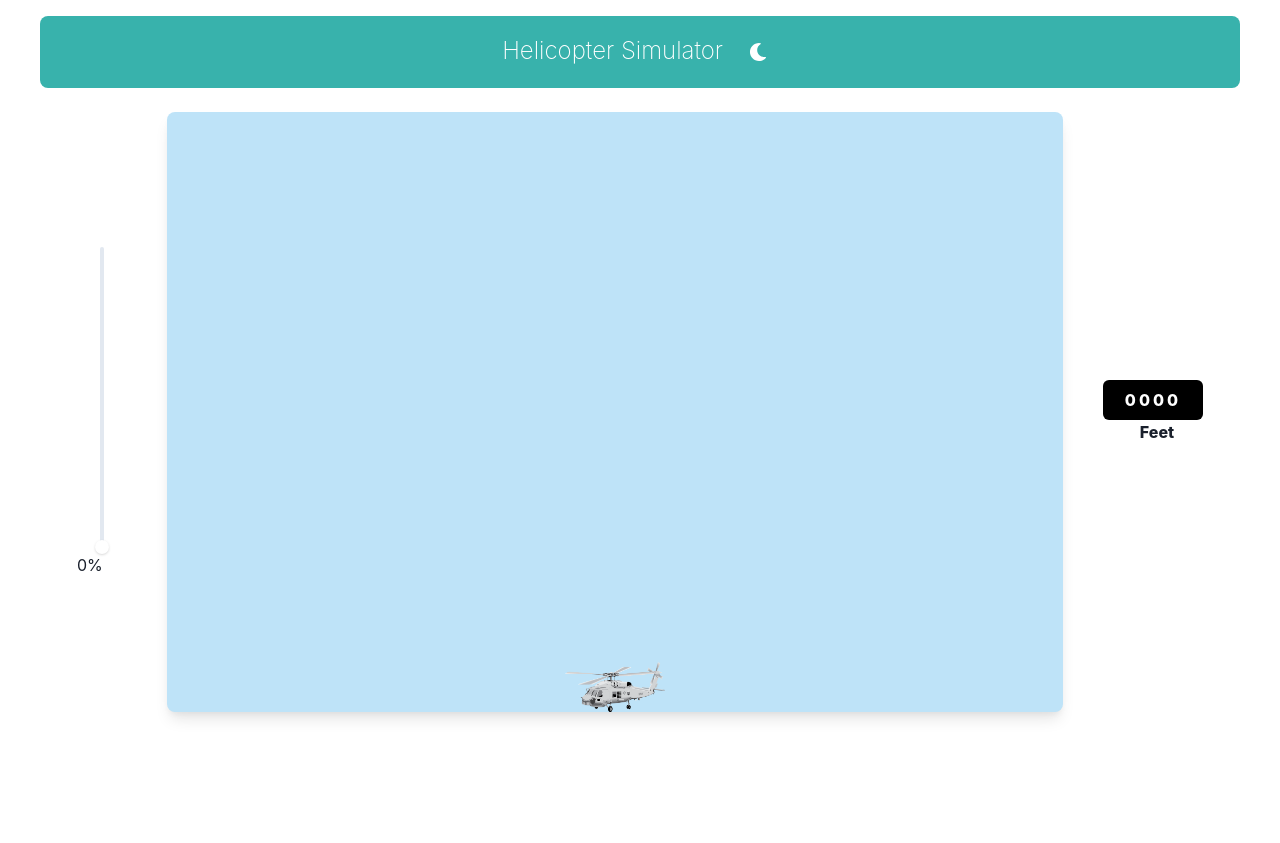
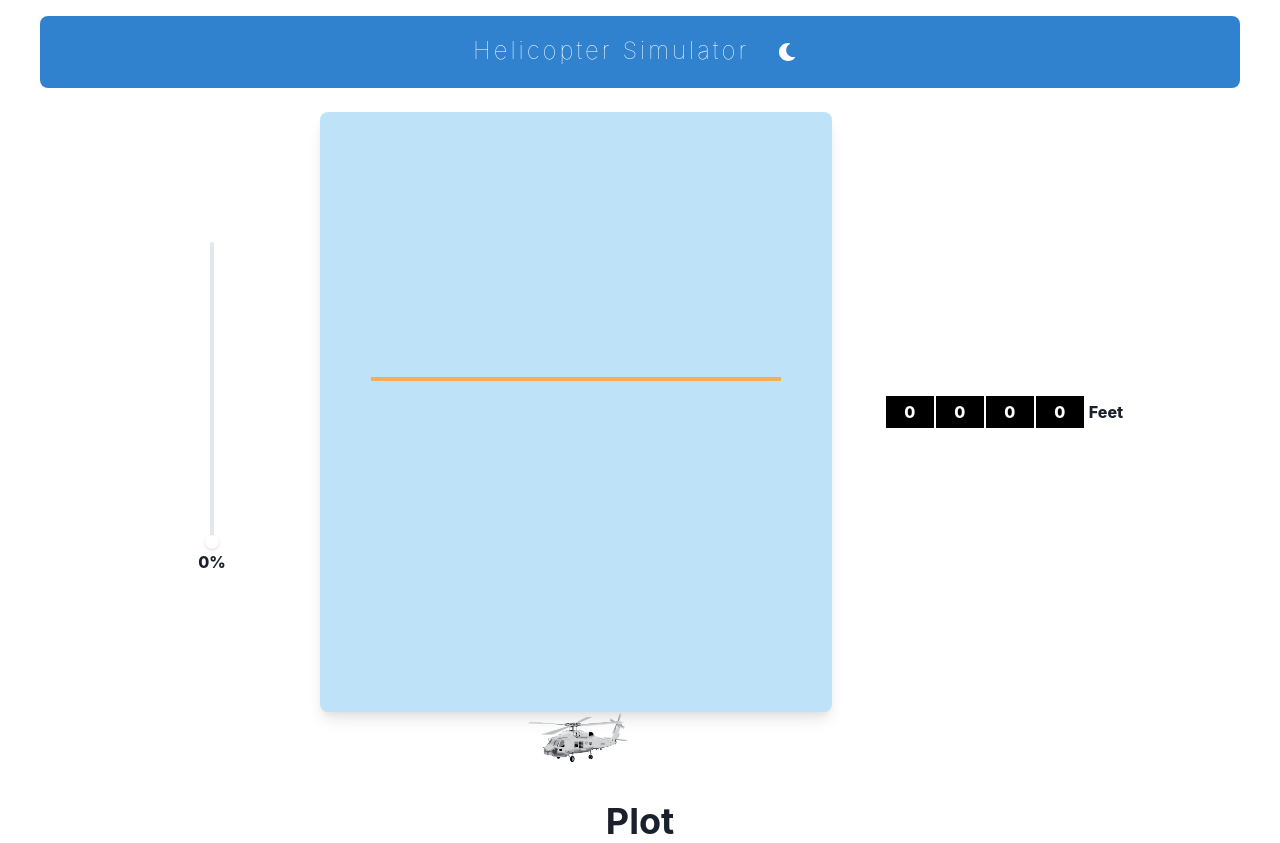
Before and after one commit to ender18g/helo-react, a React (Create React App) app: page / in a window 1280 px wide. Before the commit the page ends 800 px from the top, so only its background shows below. Built offline with nearby package versions, Linux system fonts and the light colour scheme.

Commit message:
prior to adding plot

```diff
--- a/src/App.js
+++ b/src/App.js
@@ -1,29 +1,24 @@
 import React, { useEffect, useRef, useState } from 'react';
-import {
-  ChakraProvider,
-  Box,
-  Text,
-  theme,
-  Flex,
-} from '@chakra-ui/react';
+import { ChakraProvider, Box, Text, theme, Flex } from '@chakra-ui/react';
 import { ColorModeSwitcher } from './ColorModeSwitcher';
 import FlightBox from './flightBox';
 import ThrottleBox from './throttleBox';
 import HudBox from './hudBox';
+import PlotBox from './plotBox';
 
 function App() {
+	const ceiling = 5000; // ceiling in feet
 
-  const [data, setData] = useState({
-    'alt': 0.1, // 0-1
-    'throttle': 0, // 0-100
-    'alt_d': 0,
-    'alt_dd': 0,
-  })
+	const [ data, setData ] = useState({
+		alt: 0.1, // 0-1
+		throttle: 0, // 0-100
+		alt_d: 0,
+		alt_dd: 0,
+		refAlt: 3000 / ceiling
+	});
 	const requestRef = useRef();
 	const prevTime = useRef();
 	const throttleRef = useRef(0);
-
-  const ceiling = 5000; // ceiling in feet
 
 	const animate = (time) => {
 		let delta_t;
@@ -34,18 +29,15 @@ function App() {
 			delta_t = 0;
 		}
 
-    delta_t = .016;
+		delta_t = 0.016;
 
-    if (delta_t > 0.02)
-      console.log(delta_t);
+		if (delta_t > 0.02) console.log(delta_t);
 
 		// update previous time
 		prevTime.current = time;
 
 		// FLIGHT DYNAMICS
 		setData((data) => {
-
-
 			//alt_dd
 			const m = 10;
 			const k1 = 0.2;
@@ -73,40 +65,51 @@ function App() {
 			//console.log(alt, alt_d, alt_dd);
 			//console.log(delta_t);
 
-      return { ...data, alt, alt_d, alt_dd, 'throttle': throttleRef.current };
+			return { ...data, alt, alt_d, alt_dd, throttle: throttleRef.current };
 		});
 
 		requestRef.current = requestAnimationFrame(animate);
-
-  }
+	};
 
 	useEffect(() => {
 		requestRef.current = requestAnimationFrame(animate);
-    return () => cancelAnimationFrame(requestRef.current)
-  }, [])
+		return () => cancelAnimationFrame(requestRef.current);
+	}, []);
 
 	return (
 		<ChakraProvider theme={theme}>
 			{/* Title Box */}
-      <Box color={'white'} fontWeight={200} bg={'teal.400'} mx={10} my={4} borderRadius={'lg'} p={4} textAlign={'center'} >
-        <Text fontSize='2xl'>
+			<Box
+				color={'white'}
+				fontWeight={100}
+				letterSpacing={3}
+				bg={'blue.500'}
+				mx={10}
+				my={4}
+				borderRadius={'lg'}
+				p={4}
+				textAlign={'center'}
+			>
+				<Text fontSize="2xl">
 					Helicopter Simulator <ColorModeSwitcher />
 				</Text>
 			</Box>
 			{/* 3 panel with throttle, helo and alt info */}
-      <Flex w='100%' h='100%' justifyContent={'center'} alignItems={'center'}>
-
-        <ThrottleBox throttle={data.throttle}
+			<Flex w="100%" h="100%" justifyContent={'center'} alignItems={'center'}>
+				<ThrottleBox
+					throttle={data.throttle}
 					setThrottle={(throttle) => {
 						//setData({ ...data, throttle })
 						throttleRef.current = throttle;
 					}}
 				/>
-        <FlightBox alt={data.alt} height={600} />
-        <HudBox alt={data.alt * ceiling}></HudBox>
-
+				<FlightBox alt={data.alt} height={600} refAlt={data.refAlt} />
+				<HudBox alt={data.alt * ceiling} />
 			</Flex>
-
+			{/* This is the second row of panels */}
+			<Flex mt={20} justifyContent={'center'} alignItems={'center'}>
+				<PlotBox />
+			</Flex>
 		</ChakraProvider>
 	);
 }
--- a/src/flightBox.js
+++ b/src/flightBox.js
@@ -1,36 +1,53 @@
 import React from 'react';
-import {
-  Image,
-  Flex
-} from '@chakra-ui/react';
-import { useEffect } from 'react';
-import helo from './sh60.png'
-
-
+import { Image, Flex } from '@chakra-ui/react';
+import helo from './sh60.png';
 
 function FlightBox(props) {
-
-  const { alt, height } = props;
+	const { alt, height, refAlt } = props;
 
 	// alt is some value between 0 and 1.0 to describe the altitude
 	//const alt = .75;
 	const top_val = (1 - alt) * height; // in px
+	const ref_val = (1 - refAlt) * height; // in px
 
 	return (
-    <Flex bg={'blue.100'} w='70%' height={height} minW='200' mx={10} my={2} justifyContent='center' px={10} textAlign={'center'}
-      borderRadius={'lg'} shadow={'lg'}>
-
-      <Image position={'relative'}
+		<Flex
+			bg={'blue.100'}
+			w="40vw"
+			height={height}
+			minW="100px"
+			mx={3}
+			my={2}
+			justifyContent="center"
+			textAlign={'center'}
+			borderRadius={'lg'}
+			shadow={'lg'}
+		>
+			{/* Helicopter image */}
+			<Image
+				position={'relative'}
 				width={'100px'}
 				height={'50px'}
 				aspectRatio={'auto'}
 				src={helo}
 				top={top_val}
-        left={50} transform={'translate(-50%, -100%)'}
-        alt="SH60" />
+				left={'50%'}
+				transform={'translate(-50%, 00%)'}
+				alt="SH60"
+				zIndex={1}
+			/>
 
+			{/* THIS IS THE Reference Altitude line */}
+			<Flex
+				h={'2px'}
+				w={'80%'}
+				position={'relative'}
+				left={'-50'}
+				top={ref_val + 25}
+				border={'2px'}
+				borderColor={'orange.300'}
+			/>
 		</Flex>
-
 	);
 }
 
--- a/src/hudBox.js
+++ b/src/hudBox.js
@@ -1,41 +1,48 @@
 import React from 'react';
-import {
-  Box,
-  SliderTrack,
-  SliderFilledTrack,
-  SliderThumb,
-  Text,
-  Slider,
-  Flex
-} from '@chakra-ui/react';
+import { Box, SliderTrack, SliderFilledTrack, SliderThumb, Text, Slider, Flex } from '@chakra-ui/react';
 import { useEffect } from 'react';
-import helo from './sh60.png'
-
-
+import helo from './sh60.png';
 
 function HudBox(props) {
+	const { alt } = props;
 
+	const altString = pad(alt, 4).split('');
 
-  const { alt } = props;
+	const altDisplay = altString.map((num, index) => {
+		return (
+			<Text
+				color={'white'}
+				border={'1px'}
+				borderColor={'white'}
+				bg={'black'}
+				p={1}
+				w={'25%'}
+				align={'center'}
+				key={index}
+				fontWeight={800}
+			>
+				{num}
+			</Text>
+		);
+	});
 
-  return (
-    <Box minW={100} alignItems={'center'} justifyContent={'center'}>
-      <Text align={'center'} py={2} minW={'100px'} color={'white'} fontWeight={800} letterSpacing={3} borderRadius={'md'} bg={'black'}>{pad(alt, 4)} </Text>
-      <Text align={'center'} fontWeight={800} ml={2}> Feet</Text>
-    </Box >
-
-  );
+	return (
+		<Flex w={'25vw'} alignItems={'center'} justifyContent={'center'} wrap={'wrap'}>
+			<Flex w={'100%'} maxW={'200px'} justifyContent={'center'}>
+				{altDisplay}
+			</Flex>
+			<Text align={'center'} fontWeight={800} ml={1}>
+				Feet
+			</Text>
+		</Flex>
+	);
 }
 
-
 function pad(num, size) {
-  num = Math.floor(num);
-  num = num.toString();
-  while (num.length < size) num = "0" + num;
-  return num;
+	num = Math.floor(num);
+	num = num.toString();
+	while (num.length < size) num = '0' + num;
+	return num;
 }
 
-
-
-
 export default HudBox;
--- /dev/null
+++ b/src/plotBox.js
@@ -0,0 +1,13 @@
+import React from 'react';
+import { Flex, Heading } from '@chakra-ui/react';
+
+function PlotBox(props) {
+	const { data } = props;
+	return (
+		<Flex>
+			<Heading>Plot</Heading>
+		</Flex>
+	);
+}
+
+export default PlotBox;
--- a/src/throttleBox.js
+++ b/src/throttleBox.js
@@ -1,33 +1,27 @@
 import React from 'react';
-import {
-  Box,
-  SliderTrack,
-  SliderFilledTrack,
-  SliderThumb,
-  Text,
-  Slider
-} from '@chakra-ui/react';
-import { useEffect } from 'react';
-import helo from './sh60.png'
-
-
+import { Box, SliderTrack, SliderFilledTrack, SliderThumb, Text, Slider, Flex } from '@chakra-ui/react';
 
 function ThrottleBox(props) {
-
-
 	const { throttle, setThrottle } = props;
 	return (
-    <Box>
-      <Slider minW={50} value={throttle} onChange={(val) => setThrottle(val)} colorScheme='orange' orientation='vertical'
-        minH={300}>
+		<Flex justifyContent={'center'} w={'15vw'} wrap={'wrap'}>
+			<Slider
+				value={throttle}
+				onChange={(val) => setThrottle(val)}
+				colorScheme="orange"
+				orientation="vertical"
+				minH={300}
+				w={'100%'}
+			>
 				<SliderTrack>
-          <SliderFilledTrack ></SliderFilledTrack>
+					<SliderFilledTrack />
 				</SliderTrack>
-        <SliderThumb></SliderThumb>
+				<SliderThumb />
 			</Slider>
-      <Text>{throttle}%</Text>
-    </Box>
-
+			<Text align={'center'} my={2} fontWeight={800}>
+				{throttle}%
+			</Text>
+		</Flex>
 	);
 }
 
```
Also changed, not shown: src/Logo.js (deleted, +0 -18 lines), src/logo.svg (deleted). Lines whose indentation alone changed are shown as unchanged.
